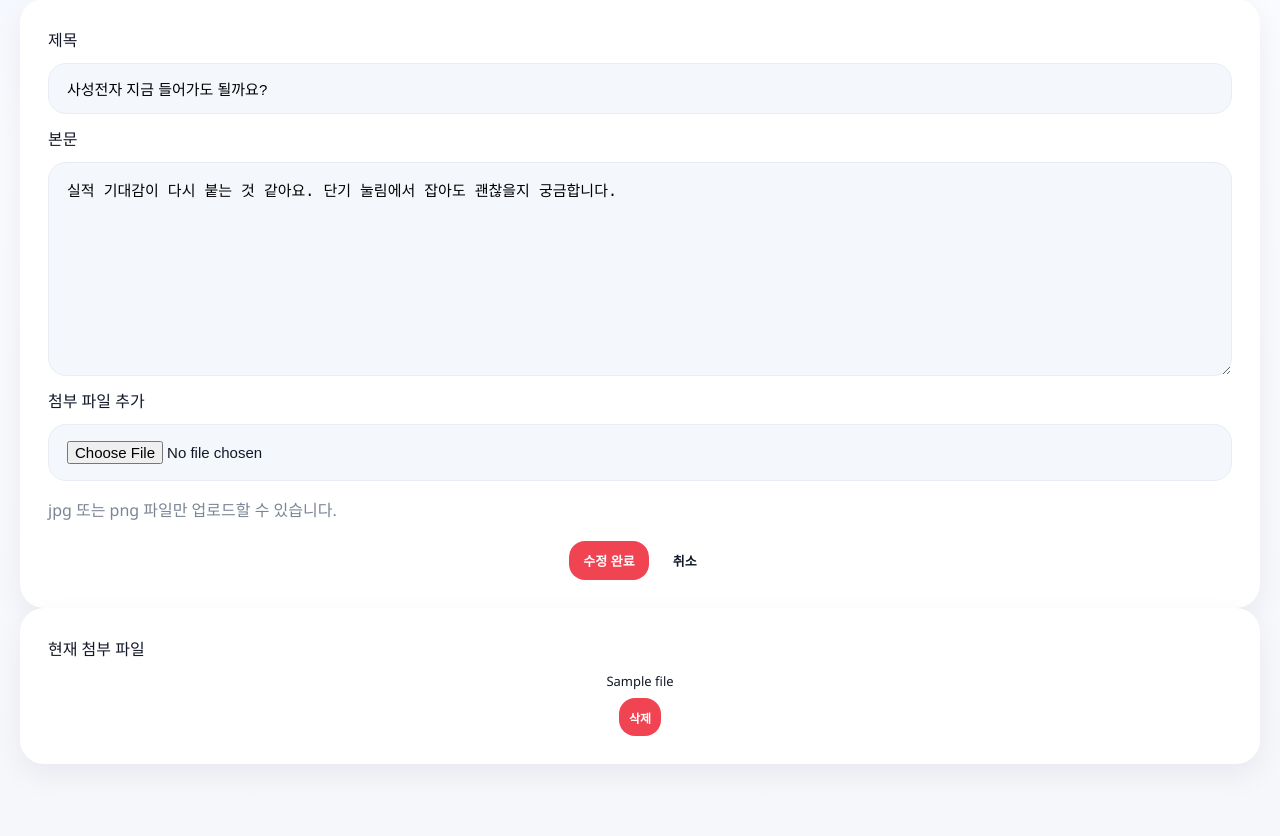
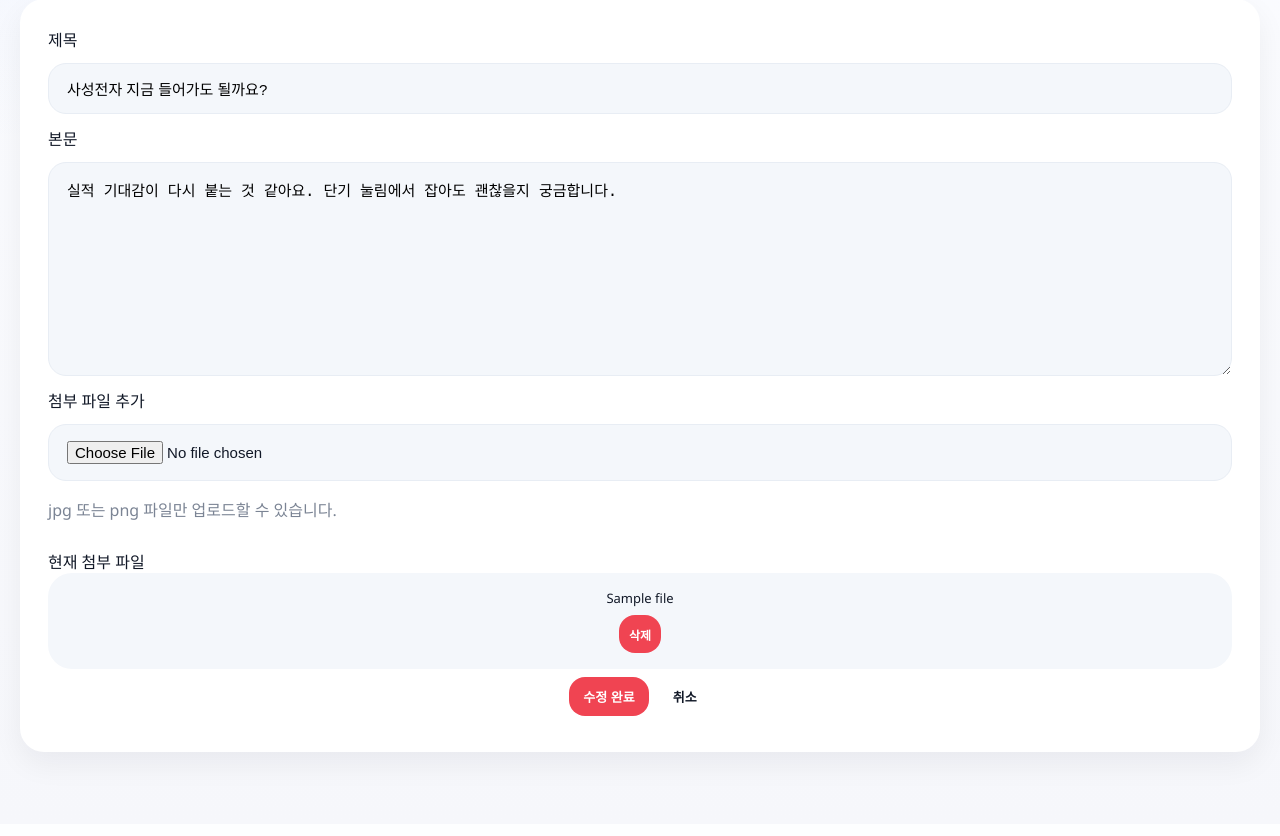
Before and after one commit to sangcsy/Vuln_Trade, a Flask app: page /admin/posts/1/edit in a window 1280 px wide. Shown: the part 214-1050 px from the top of the page. After the commit the page ends 982 px from the top, so only its background shows below. Run offline with Flask 3, Linux system fonts and the light colour scheme; a user stored in the database is signed in; data comes from the database, SQL or seed files in the repository; tables that the repository leaves empty hold one stand-in row (values such as "Sample post"); data that the repository does not hold is empty.

Commit message:
fix: 게시글 수정 페이지 첨부파일 영역 UI 개선

```diff
--- a/app/src/templates/admin/edit_post.html
+++ b/app/src/templates/admin/edit_post.html
@@ -8,7 +8,7 @@
   </div>
 </section>
 <section class="card">
-  <form method="post" enctype="multipart/form-data" class="form-card">
+  <form id="edit-form" method="post" enctype="multipart/form-data" class="form-card">
     <label>제목</label>
     <input type="text" name="title" value="{{ post.title }}">
     <label>본문</label>
@@ -16,17 +16,10 @@
     <label>첨부 파일 추가</label>
     <input type="file" name="attachment">
     <p class="subtle">jpg 또는 png 파일만 업로드할 수 있습니다.</p>
-    <div class="form-actions">
-      <button type="submit" class="button primary inline-btn action-chip">수정 완료</button>
-      <a href="{{ url_for('admin.posts') }}" class="button inline-btn action-chip">취소</a>
-    </div>
   </form>
-</section>
-
-{% if files %}
-<section class="card">
-  <div class="form-card">
-    <label>현재 첨부 파일</label>
+  {% if files %}
+  <label style="display:block;margin-top:28px;">현재 첨부 파일</label>
+  <div class="form-card" style="padding:16px;background:var(--surface-soft);border-radius:var(--radius);">
     {% for file in files %}
     <div class="meta-row" style="gap:8px;align-items:center;">
       <span>{{ file.original_name }}</span>
@@ -36,6 +29,10 @@
     </div>
     {% endfor %}
   </div>
+  {% endif %}
+  <div class="form-actions" style="padding:0 0 8px;">
+    <button type="submit" form="edit-form" class="button primary inline-btn action-chip">수정 완료</button>
+    <a href="{{ url_for('admin.posts') }}" class="button inline-btn action-chip">취소</a>
+  </div>
 </section>
-{% endif %}
 {% endblock %}
```
